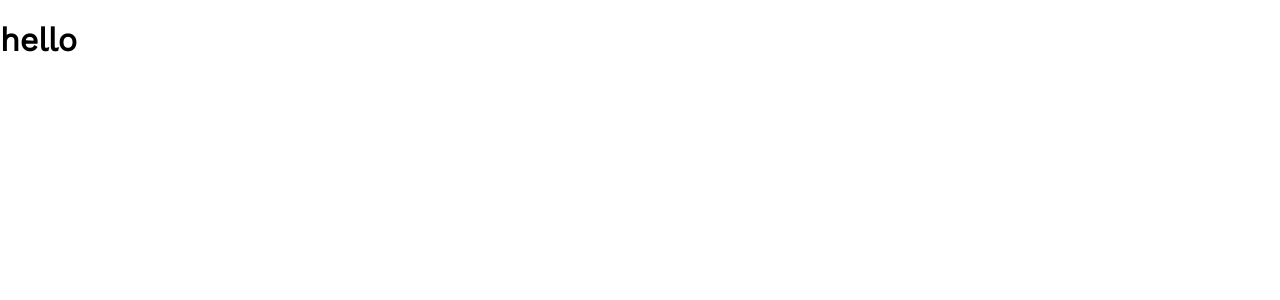
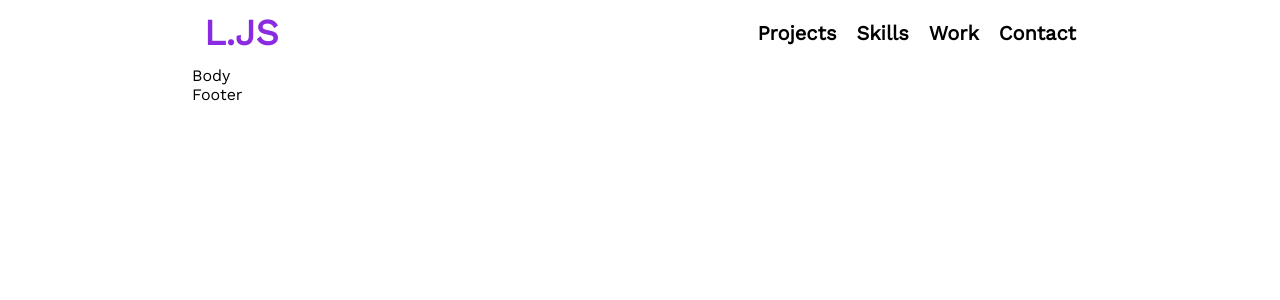
Before and after one commit to jonsnowljs/portfolio, a React (Create React App) app: page / in a window 1280 px wide. Shown: the top 300 px of the page. Built offline with nearby package versions, Linux system fonts and the light colour scheme; a web font is replaced by a local one.

Commit message:
put home inside app

```diff
--- a/src/App.js
+++ b/src/App.js
@@ -1,8 +1,9 @@
 import './App.css';
+import Home from './components/home/Home';
 
 function App() {
   return (
-    <h1>hello</h1>
+    <Home/>
   );
 }
 
```
